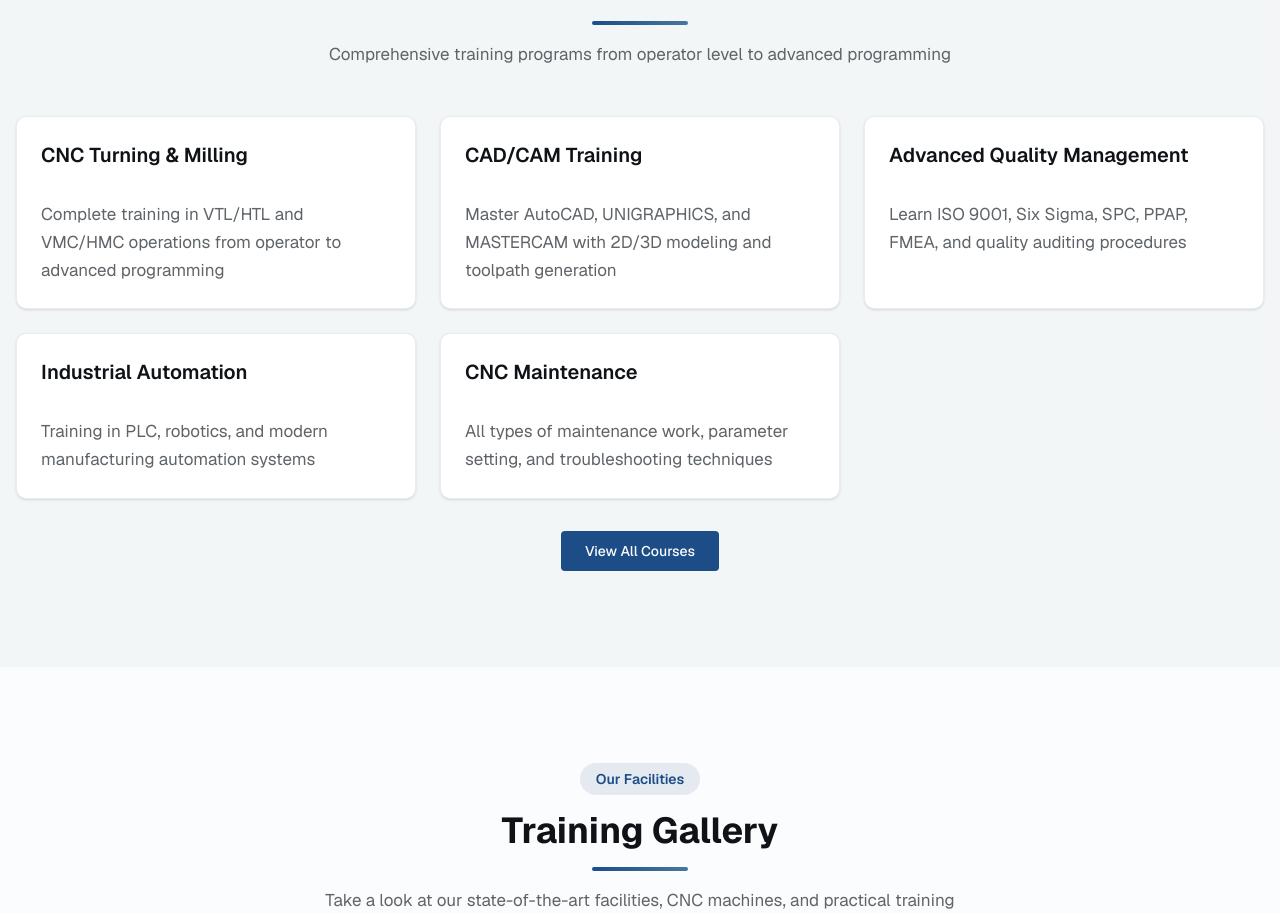
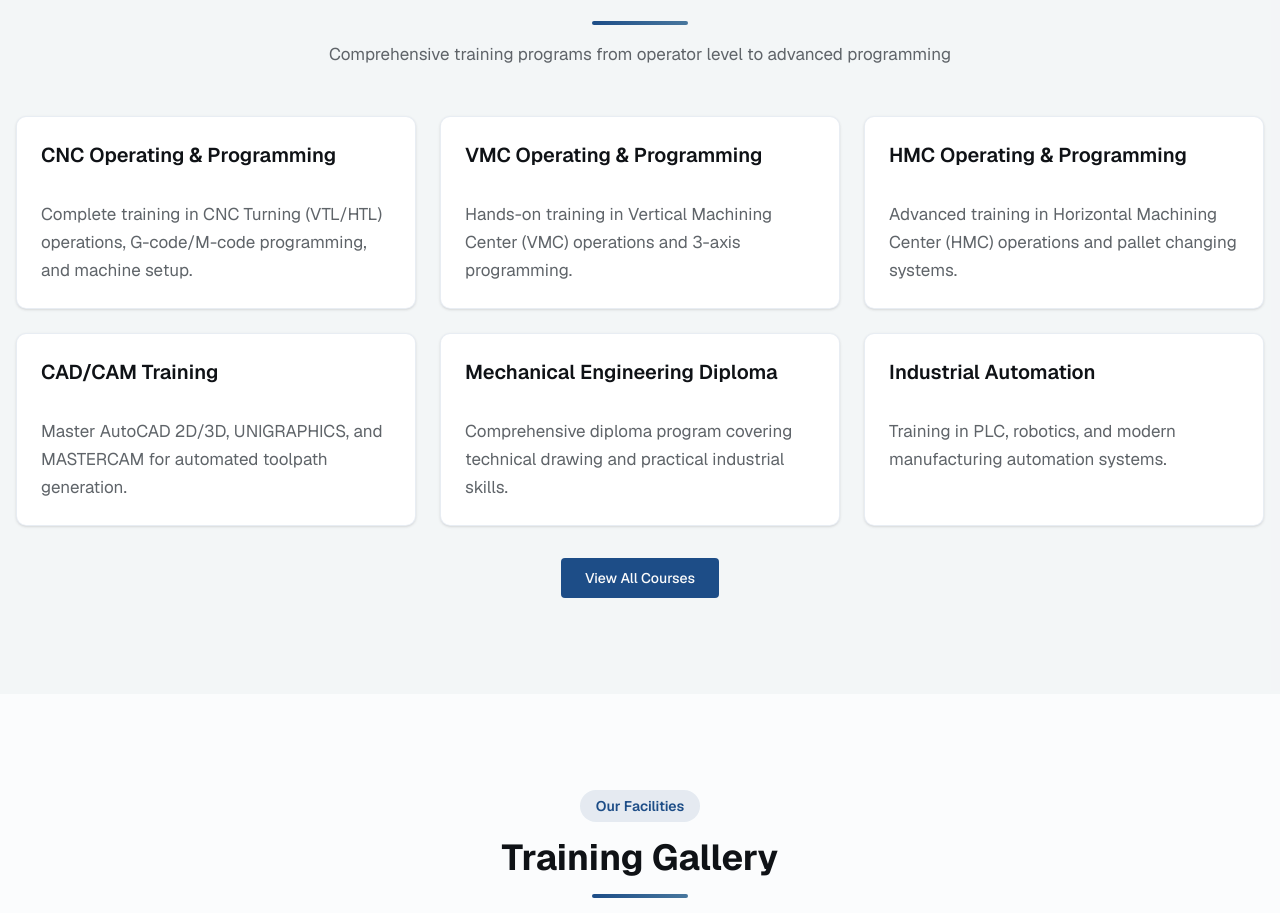
Before and after one commit to nikita-salunke4578/FinixEducationInstitute, a Next.js app in the folder frontend/: page / in a window 1280 px wide. Shown: the part 1850-2763 px from the top of the page. Built offline with nearby package versions, Linux system fonts and the light colour scheme.

Commit message:
update course page

```diff
--- a/frontend/app/contact/page.tsx
+++ b/frontend/app/contact/page.tsx
@@ -148,7 +148,7 @@ export default function ContactPage() {
                       <h3 className="font-semibold mb-1">Quick WhatsApp Support</h3>
                       <p className="text-sm text-accent-foreground/80 mb-3">Get instant answers to your questions</p>
                       <Button size="sm" asChild>
-                        <a href="https://wa.me/9922568308" target="_blank" rel="noopener noreferrer">
+                        <a href="https://wa.me/8668621630" target="_blank" rel="noopener noreferrer">
                           Chat on WhatsApp
                         </a>
                       </Button>
--- a/frontend/app/courses/page.tsx
+++ b/frontend/app/courses/page.tsx
@@ -4,43 +4,49 @@ import { Card, CardContent, CardHeader, CardTitle } from "@/components/ui/card"
 import type { Metadata } from "next"
 
 export const metadata: Metadata = {
-  title: "CNC & VMC Courses | Finix Education Institute Pune",
+  title: "CNC, VMC & HMC Courses | Finix Education Institute Pune",
   description:
-    "Explore our professional CNC Turning, VMC Milling, CAD/CAM, and Quality Management courses. Hands-on training with real machines and industry-ready curriculum.",
+    "Professional training in CNC, VMC, HMC, CAD/CAM, and Mechanical Engineering Diploma. Hands-on training with real machines in Sanaswadi, Pune.",
   alternates: {
     canonical: "https://finixeducationinstitute.com/courses",
   },
 }
 
 const courses = [
-
+  {
+    id: "cnc-training",
+    title: "CNC Operating & Programming",
+    description:
+      "Complete training in CNC Turning (VTL/HTL) operations, G-code/M-code programming, and machine setup.",
+  },
+  {
+    id: "vmc-training",
+    title: "VMC Operating & Programming",
+    description:
+      "Hands-on training in Vertical Machining Center (VMC) operations, 3-axis programming, and tool offset settings.",
+  },
+  {
+    id: "hmc-training",
+    title: "HMC Operating & Programming",
+    description:
+      "Advanced training in Horizontal Machining Center (HMC) operations, 4th axis programming, and pallet changing systems.",
+  },
   {
     id: "cadcam-training",
     title: "CAD/CAM Training",
     description:
-      "Master AutoCAD 2D/3D, UNIGRAPHICS, and MASTERCAM with complete part modeling, assembly, and toolpath generation.",
-
+      "Master AutoCAD 2D/3D, UNIGRAPHICS (NX), and MASTERCAM for part modeling and automated toolpath generation.",
   },
   {
-    id: "quality-management",
-    title: "Advanced Quality Management System",
+    id: "mechanical-diploma",
+    title: "Mechanical Engineering Diploma",
     description:
-      "Complete quality management training covering ISO 9001, Six Sigma, SPC, PPAP, FMEA, MSA, audits, and quality tools.",
-
+      "A comprehensive diploma program covering technical drawing, machining theory, and practical industrial skills.",
   },
-
   {
     id: "industrial-automation",
     title: "Industrial Automation",
-    description: "Training in PLC programming, robotics, and modern automation systems for manufacturing environments.",
-
-  },
-  {
-    id: "cnc-maintenance",
-    title: "CNC Maintenance",
-    description:
-      "Learn all types of maintenance work, parameter setting, troubleshooting, and machine calibration procedures.",
-
+    description: "Training in PLC programming, robotics, and modern automation systems for manufacturing.",
   },
 ]
 
--- a/frontend/app/layout.tsx
+++ b/frontend/app/layout.tsx
@@ -13,16 +13,17 @@ const _geistMono = Geist_Mono({ subsets: ["latin"] })
 export const metadata: Metadata = {
   metadataBase: new URL("https://finixeducationinstitute.com"),
   title: {
-    default: "Finix Education Institute - Best CNC & VMC Training in Pune",
+    default: "Finix Education Institute - Best CNC, VMC & HMC Training in Pune",
     template: "%s | Finix Education Institute",
   },
   description:
-    "Finix Education Institute offers professional CNC training, VMC operating, and advanced programming courses in Pune. 12+ years of excellence in manufacturing education.",
+    "Finix Education Institute offers professional CNC, VMC, HMC training, CAD/CAM, and Mechanical Engineering Diploma in Sanaswadi, Pune.",
   keywords: [
     "Finix Education Institute",
     "CNC Training Pune",
     "CNC Programming Course",
     "VMC Operating Training",
+    "HMC Operating Training",
     "Mechanical Engineering Diploma",
     "CNC Machining",
     "CAD CAM Training",
--- a/frontend/app/page.tsx
+++ b/frontend/app/page.tsx
@@ -195,33 +195,40 @@ export default function HomePage() {
           <div className="grid grid-cols-1 md:grid-cols-2 lg:grid-cols-3 gap-6 mb-8">
             {[
               {
-                id: "cnc-turning-milling",
-                title: "CNC Turning & Milling",
+                id: "cnc-training",
+                title: "CNC Operating & Programming",
                 description:
-                  "Complete training in VTL/HTL and VMC/HMC operations from operator to advanced programming",
+                  "Complete training in CNC Turning (VTL/HTL) operations, G-code/M-code programming, and machine setup.",
+              },
+              {
+                id: "vmc-training",
+                title: "VMC Operating & Programming",
+                description:
+                  "Hands-on training in Vertical Machining Center (VMC) operations and 3-axis programming.",
+              },
+              {
+                id: "hmc-training",
+                title: "HMC Operating & Programming",
+                description:
+                  "Advanced training in Horizontal Machining Center (HMC) operations and pallet changing systems.",
               },
               {
                 id: "cadcam-training",
                 title: "CAD/CAM Training",
-                description: "Master AutoCAD, UNIGRAPHICS, and MASTERCAM with 2D/3D modeling and toolpath generation",
+                description: "Master AutoCAD 2D/3D, UNIGRAPHICS, and MASTERCAM for automated toolpath generation.",
               },
               {
-                id: "quality-management",
-                title: "Advanced Quality Management",
-                description: "Learn ISO 9001, Six Sigma, SPC, PPAP, FMEA, and quality auditing procedures",
+                id: "mechanical-diploma",
+                title: "Mechanical Engineering Diploma",
+                description: "Comprehensive diploma program covering technical drawing and practical industrial skills.",
               },
               {
                 id: "industrial-automation",
                 title: "Industrial Automation",
-                description: "Training in PLC, robotics, and modern manufacturing automation systems",
+                description: "Training in PLC, robotics, and modern manufacturing automation systems.",
               },
-              {
-                id: "cnc-maintenance",
-                title: "CNC Maintenance",
-                description: "All types of maintenance work, parameter setting, and troubleshooting techniques",
-              },
-
-            ].map((course, index) => (
+            ]
+.map((course, index) => (
               <Card key={index} className="flex flex-col group hover:shadow-xl hover:-translate-y-1 transition-all duration-300 border-primary/10 hover:border-primary/30 overflow-hidden relative">
                 <div className="absolute inset-0 bg-gradient-to-br from-primary/5 via-transparent to-transparent opacity-0 group-hover:opacity-100 transition-opacity duration-500" />
                 <CardHeader>
```
